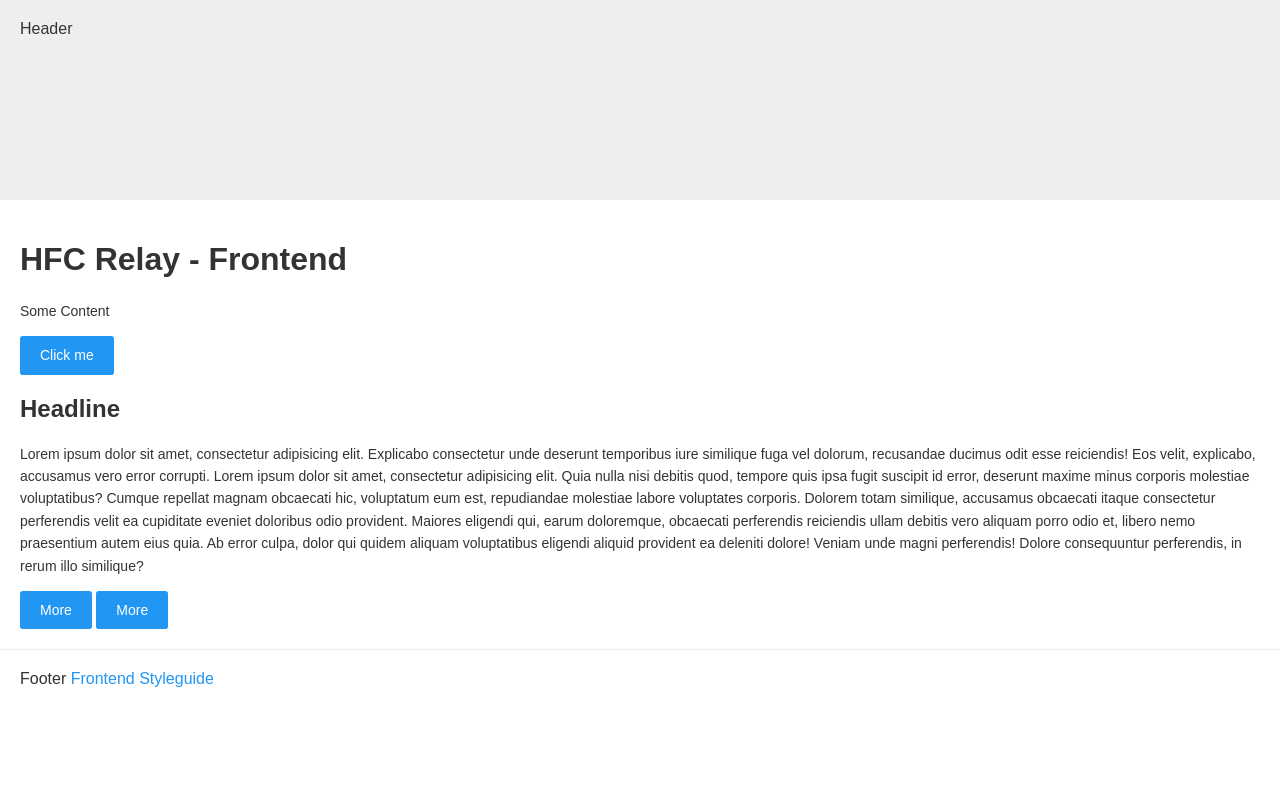
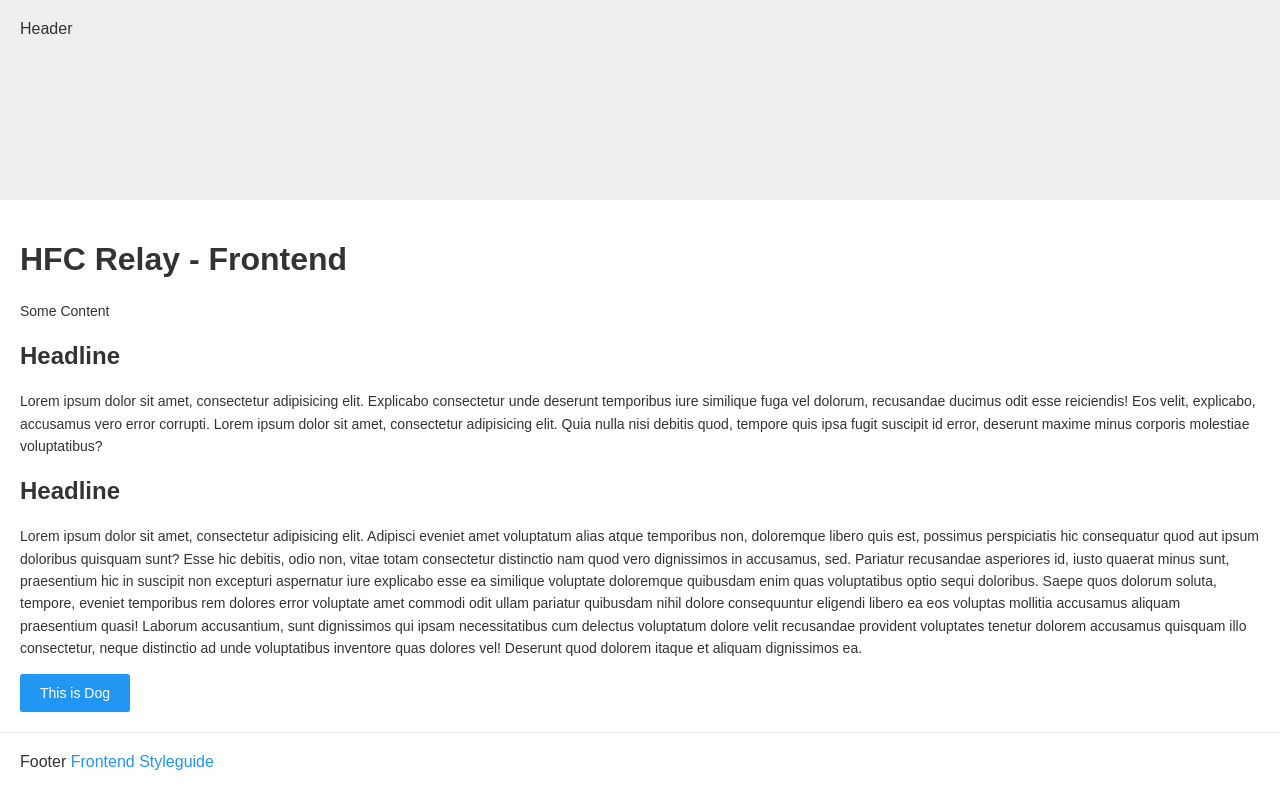
Before and after one commit to NilsDannemann/j_hfc_relay, a Jekyll site: the page built from index.html, in a window 1280 px wide. Shown: the top 809 px of the page. Built offline with Jekyll 4.4.1, drawn with Linux system fonts in a browser that asks for light colours.

Commit message:
[update] styleguide fixes

```diff
--- a/index.html
+++ b/index.html
@@ -5,10 +5,10 @@ layout: main
 <h1>HFC Relay - Frontend</h1>
 <p>Some Content</p>
 
-{% include button.html text="Click me" %}
+<h2>Headline</h2>
+<p>Lorem ipsum dolor sit amet, consectetur adipisicing elit. Explicabo consectetur unde deserunt temporibus iure similique fuga vel dolorum, recusandae ducimus odit esse reiciendis! Eos velit, explicabo, accusamus vero error corrupti. Lorem ipsum dolor sit amet, consectetur adipisicing elit. Quia nulla nisi debitis quod, tempore quis ipsa fugit suscipit id error, deserunt maxime minus corporis molestiae voluptatibus?</p>
 
 <h2>Headline</h2>
-<p>Lorem ipsum dolor sit amet, consectetur adipisicing elit. Explicabo consectetur unde deserunt temporibus iure similique fuga vel dolorum, recusandae ducimus odit esse reiciendis! Eos velit, explicabo, accusamus vero error corrupti. Lorem ipsum dolor sit amet, consectetur adipisicing elit. Quia nulla nisi debitis quod, tempore quis ipsa fugit suscipit id error, deserunt maxime minus corporis molestiae voluptatibus? Cumque repellat magnam obcaecati hic, voluptatum eum est, repudiandae molestiae labore voluptates corporis. Dolorem totam similique, accusamus obcaecati itaque consectetur perferendis velit ea cupiditate eveniet doloribus odio provident. Maiores eligendi qui, earum doloremque, obcaecati perferendis reiciendis ullam debitis vero aliquam porro odio et, libero nemo praesentium autem eius quia. Ab error culpa, dolor qui quidem aliquam voluptatibus eligendi aliquid provident ea deleniti dolore! Veniam unde magni perferendis! Dolore consequuntur perferendis, in rerum illo similique?</p>
+<p>Lorem ipsum dolor sit amet, consectetur adipisicing elit. Adipisci eveniet amet voluptatum alias atque temporibus non, doloremque libero quis est, possimus perspiciatis hic consequatur quod aut ipsum doloribus quisquam sunt? Esse hic debitis, odio non, vitae totam consectetur distinctio nam quod vero dignissimos in accusamus, sed. Pariatur recusandae asperiores id, iusto quaerat minus sunt, praesentium hic in suscipit non excepturi aspernatur iure explicabo esse ea similique voluptate doloremque quibusdam enim quas voluptatibus optio sequi doloribus. Saepe quos dolorum soluta, tempore, eveniet temporibus rem dolores error voluptate amet commodi odit ullam pariatur quibusdam nihil dolore consequuntur eligendi libero ea eos voluptas mollitia accusamus aliquam praesentium quasi! Laborum accusantium, sunt dignissimos qui ipsam necessitatibus cum delectus voluptatum dolore velit recusandae provident voluptates tenetur dolorem accusamus quisquam illo consectetur, neque distinctio ad unde voluptatibus inventore quas dolores vel! Deserunt quod dolorem itaque et aliquam dignissimos ea.</p>
 
-{% include button.html text="More" %}
-{% include button.html text="More" %}
+{% include button.html text="This is Dog" %}
--- a/styleguide.html
+++ b/styleguide.html
@@ -10,6 +10,9 @@ title:  "Styleguide"
 <!-- ASSIGN COMPONENTS -->
 {% assign componentsByType = site.components | group_by:"type" %}
 
+<!-- COMPONENT NAV -->
+{% include styleguide/component_nav.html %}
+
 <!-- DISPLAY COMPONENTS -->
 {% for type in componentsByType %}
 	<h2 id="styleguide-section-{{ type.name }}">{{ type.name | capitalize }}</h2>
@@ -17,6 +20,3 @@ title:  "Styleguide"
 	{% include styleguide/component.html %}
 {% endfor %}
 {% endfor %}
-
-<!-- COMPONENT NAV -->
-{% include styleguide/component_nav.html %}
```
